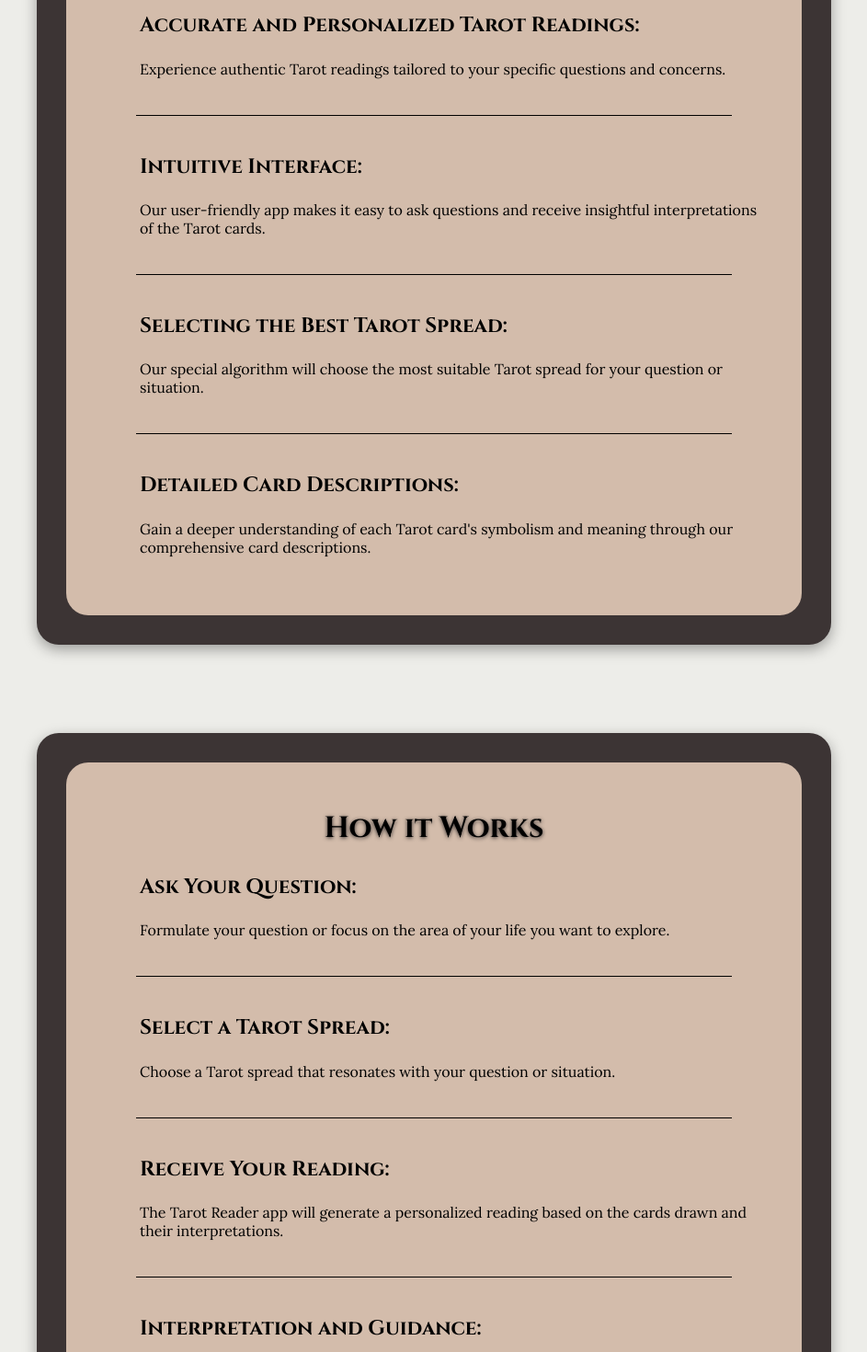
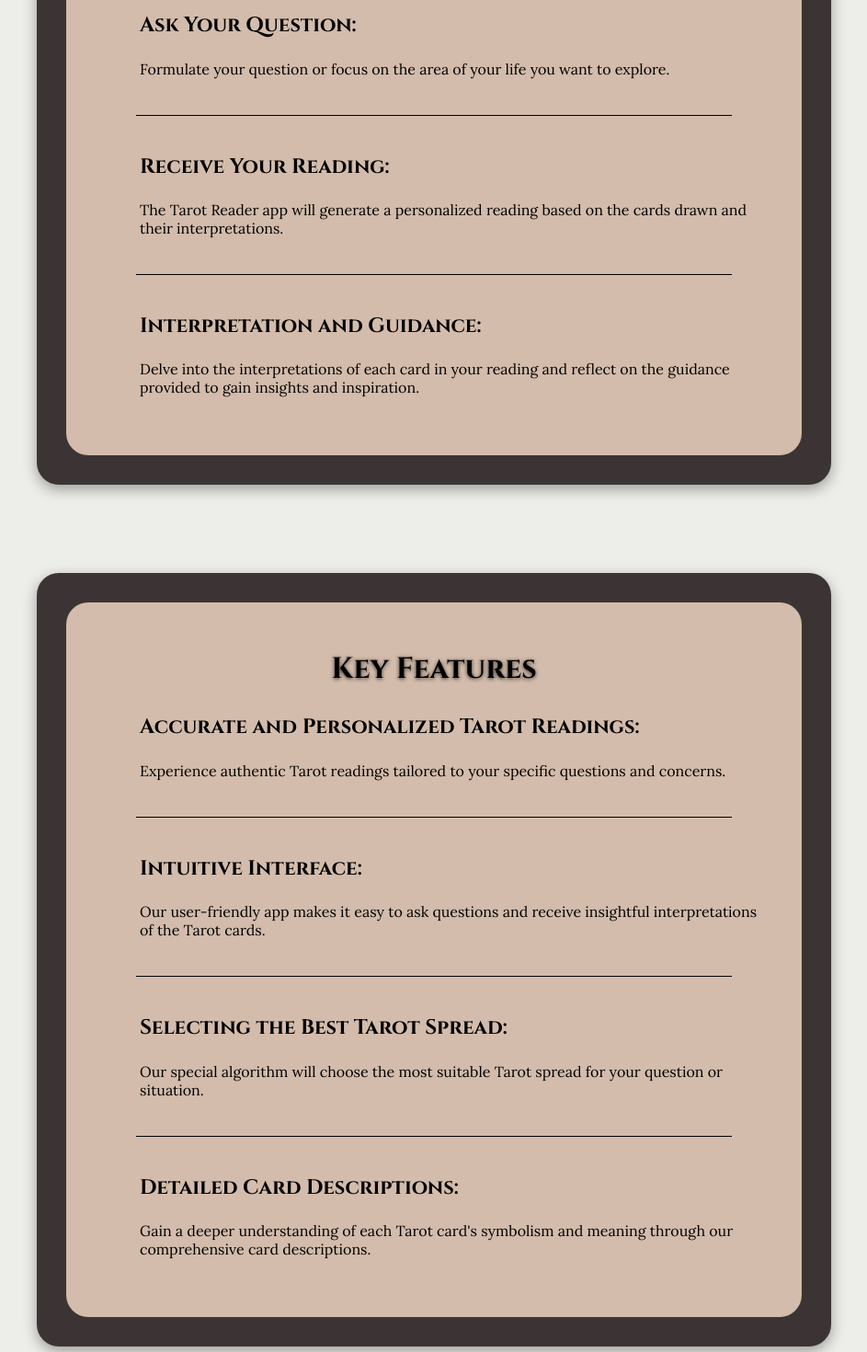
Before and after one commit to Schnippen/tarot-landing-page, a React (Create React App) app: page /#/ in a window 1280 px wide. Shown: the part 1760-3230 px from the top of the page at 92% size, without its empty margins (168-1111 px from the left). Built offline with nearby package versions, Linux system fonts and the light colour scheme.

Commit message:
added article parent component, changed position of components

```diff
--- /dev/null
+++ b/src/components/Article.tsx
@@ -0,0 +1,15 @@
+import React from "react";
+import styles from "../App.module.css";
+
+function Article({ title, children }: { title: string; children?: any }) {
+  return (
+    <article className={styles.article}>
+      <div className={styles.article_wrapper}>
+        <h2 className={styles.article_title}>{title}</h2>
+        {children}
+      </div>
+    </article>
+  );
+}
+
+export default Article;
--- a/src/screens/Home.tsx
+++ b/src/screens/Home.tsx
@@ -5,7 +5,7 @@ import Footer from "../components/Footer";
 import Panel from "../components/Panel";
 import Separator from "../components/Separator";
 import styles from "../App.module.css";
-
+import Article from "../components/Article";
 function Home() {
   return (
     <main className={styles.main}>
@@ -35,9 +35,24 @@ function Home() {
             />
           </div>
         </article>
-        <article className={styles.article}>
-          <div className={styles.article_wrapper}>
-            <h2 className={styles.article_title}>Key Features</h2>
+        <Article title="How it Works">
+          <ArticleItem
+            headerTitle="Ask Your Question:"
+            paragraphText="Formulate your question or focus on the area of your life you want to explore."
+          />
+          <Separator />
+
+          <ArticleItem
+            headerTitle="Receive Your Reading:"
+            paragraphText="The Tarot Reader app will generate a personalized reading based on the cards drawn and their interpretations."
+          />
+          <Separator />
+          <ArticleItem
+            headerTitle="Interpretation and Guidance:"
+            paragraphText="Delve into the interpretations of each card in your reading and reflect on the guidance provided to gain insights and inspiration."
+          />
+        </Article>
+        <Article title="Key Features">
           <ArticleItem
             paragraphText="Experience authentic Tarot readings tailored to your specific
             questions and concerns."
@@ -60,32 +75,7 @@ function Home() {
             paragraphText="Gain a deeper understanding of each Tarot card's symbolism and
             meaning through our comprehensive card descriptions."
           />
-          </div>
-        </article>
-        <article className={styles.article}>
-          <div className={styles.article_wrapper}>
-            <h2 className={styles.article_title}>How it Works</h2>
-            <ArticleItem
-              headerTitle="Ask Your Question:"
-              paragraphText="Formulate your question or focus on the area of your life you want to explore."
-            />
-            <Separator />
-            <ArticleItem
-              headerTitle="Select a Tarot Spread:"
-              paragraphText="Choose a Tarot spread that resonates with your question or situation."
-            />
-            <Separator />
-            <ArticleItem
-              headerTitle="Receive Your Reading:"
-              paragraphText="The Tarot Reader app will generate a personalized reading based on the cards drawn and their interpretations."
-            />
-            <Separator />
-            <ArticleItem
-              headerTitle="Interpretation and Guidance:"
-              paragraphText="Delve into the interpretations of each card in your reading and reflect on the guidance provided to gain insights and inspiration."
-            />
-          </div>
-        </article>
+        </Article>
       </div>
       <Footer />
     </main>
```
Also changed, not shown: src/screens/SelectCard.tsx (added, +13 -0 lines). Lines whose indentation alone changed are shown as unchanged.
